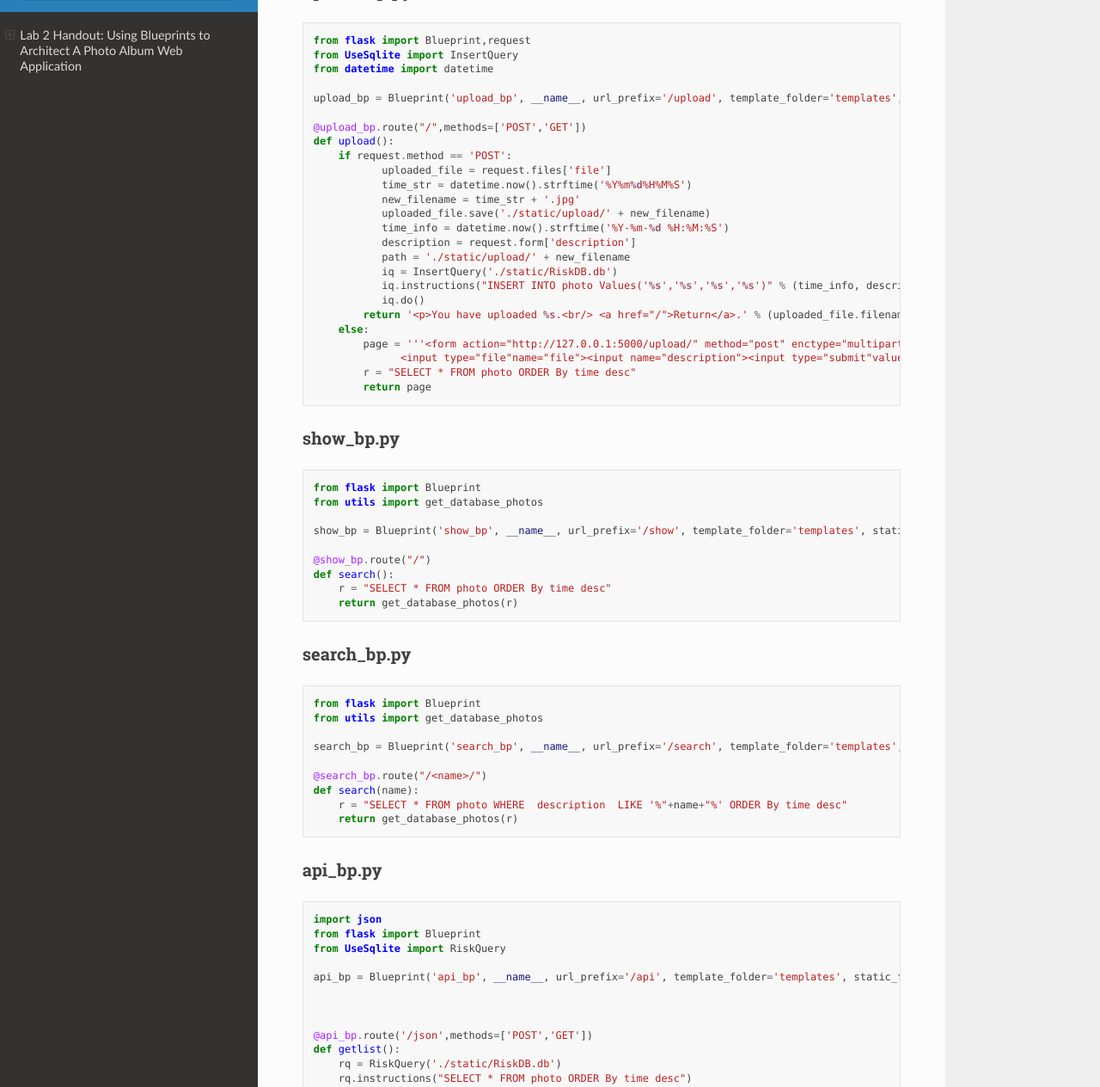
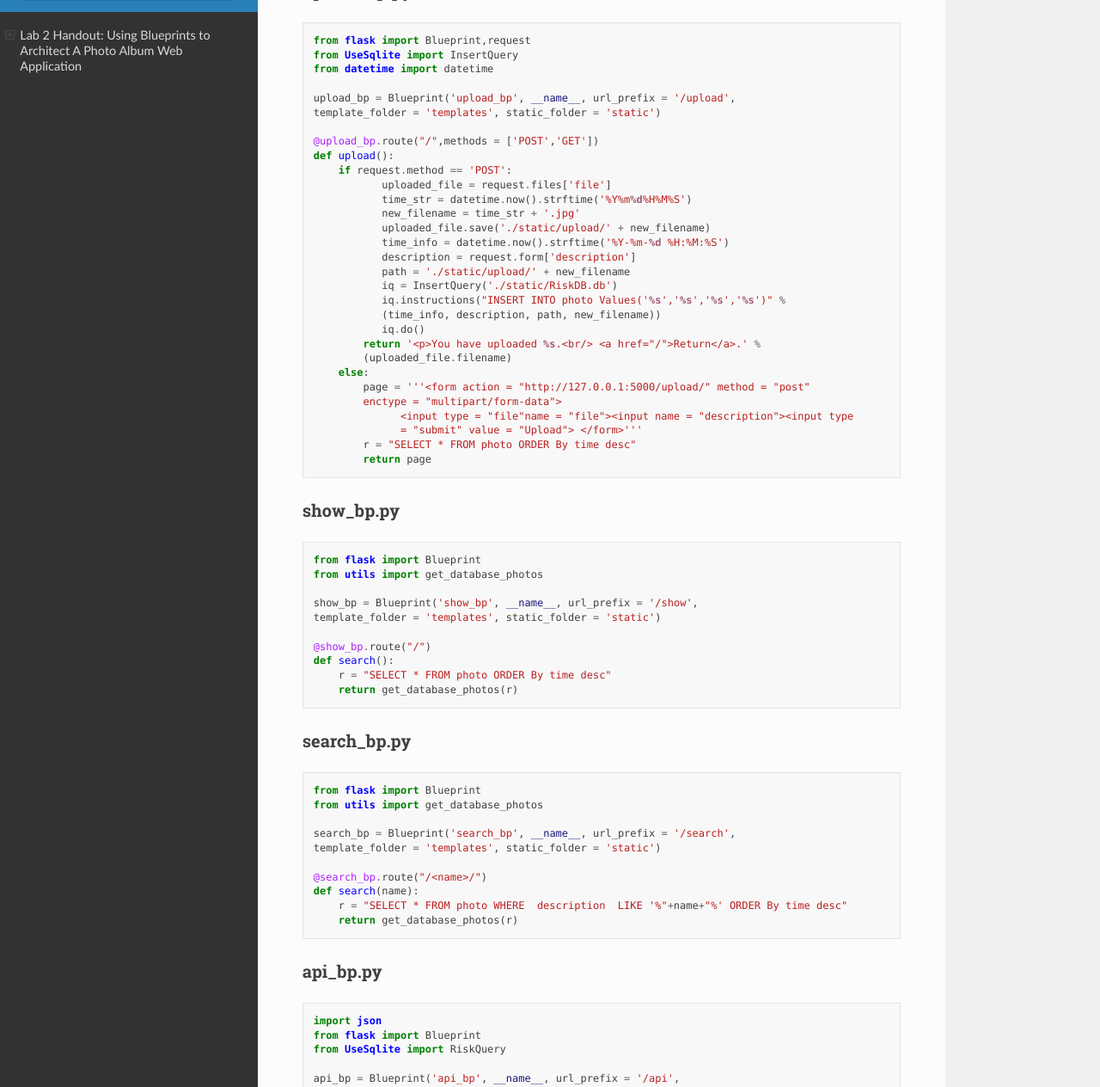
Before and after one commit to AmberLYX/Lab2.1.0, a Sphinx documentation site: the page built from docs/source/index.rst, in a window 1280 px wide and 1400 px high, scrolled down 1384 px, cut to the strip 136-1400 px from the top of the window. Shown: the whole strip at 86% size. Built offline with Sphinx 7.4.7 and the Read the Docs theme 2.0.0, drawn with Linux system fonts in a browser that asks for light colours.

```diff
--- a/docs/source/index.rst
+++ b/docs/source/index.rst
@@ -14,22 +14,21 @@ Introduction
 [吴佩媛]- 201931990410 - 29723741292@qq.com
 
 
+- 下载Photo String的源代码并运行。
 
-+ 下载Photo String的源代码并运行。
+- 绘制以下蓝图：upload_bp, show_bp, search_bp, and api_bp
 
-+ 绘制以下蓝图：upload_bp, show_bp, search_bp, and api_bp
+- 将上述蓝图注册到web应用程序。
 
-+ 将上述蓝图注册到web应用程序。
+- upload_bp允许上传新照片，关联的路由为/upload。
 
-+ upload_bp允许上传新照片，关联的路由为/upload。
+- show_bp允许按时间顺序显示所有照片及其描述,关联的路由为/show。
 
-+ show_bp允许按时间顺序显示所有照片及其描述,关联的路由为/show。
+- search_bp允许根据照片描述过滤照片，关联的路由为/search/query-string（返回描述与查询字符串匹配的照片作为搜索结果）。
 
-+ search_bp允许根据照片描述过滤照片，关联的路由为/search/query-string（返回描述与查询字符串匹配的照片作为搜索结果）。
+- api_bp允许从命令行获取JSON格式的所有照片信息，关联的路由是/api/json（返回的json字符串必须包含每张照片的照片ID、上载日期、照片大小（KB）和照片描述）。
 
-+ api_bp允许从命令行获取JSON格式的所有照片信息，关联的路由是/api/json（返回的json字符串必须包含每张照片的照片ID、上载日期、照片大小（KB）和照片描述）。
-
-+ 添加新功能
+- 添加新功能
 
 
 Materials and Methods
@@ -68,9 +67,10 @@ upload_bp.py
    from UseSqlite import InsertQuery
    from datetime import datetime
 
-   upload_bp = Blueprint('upload_bp', __name__, url_prefix='/upload', template_folder='templates', static_folder='static')
+   upload_bp = Blueprint('upload_bp', __name__, url_prefix = '/upload',
+   template_folder = 'templates', static_folder = 'static')
 
-   @upload_bp.route("/",methods=['POST','GET'])
+   @upload_bp.route("/",methods = ['POST','GET'])
    def upload():
        if request.method == 'POST':
               uploaded_file = request.files['file']
@@ -81,12 +81,16 @@ upload_bp.py
               description = request.form['description']
               path = './static/upload/' + new_filename
               iq = InsertQuery('./static/RiskDB.db')
-              iq.instructions("INSERT INTO photo Values('%s','%s','%s','%s')" % (time_info, description, path, new_filename))
+              iq.instructions("INSERT INTO photo Values('%s','%s','%s','%s')" %
+              (time_info, description, path, new_filename))
               iq.do()
-           return '<p>You have uploaded %s.<br/> <a href="/">Return</a>.' % (uploaded_file.filename)
+           return '<p>You have uploaded %s.<br/> <a href="/">Return</a>.' %
+           (uploaded_file.filename)
        else:
-           page = '''<form action="http://127.0.0.1:5000/upload/" method="post" enctype="multipart/form-data">
-                 <input type="file"name="file"><input name="description"><input type="submit"value="Upload"></form>'''
+           page = '''<form action = "http://127.0.0.1:5000/upload/" method = "post"
+           enctype = "multipart/form-data">
+                 <input type = "file"name = "file"><input name = "description"><input type
+                 = "submit" value = "Upload"> </form>'''
            r = "SELECT * FROM photo ORDER By time desc"
            return page
 
@@ -99,7 +103,8 @@ show_bp.py
    from flask import Blueprint
    from utils import get_database_photos
 
-   show_bp = Blueprint('show_bp', __name__, url_prefix='/show', template_folder='templates', static_folder='static')
+   show_bp = Blueprint('show_bp', __name__, url_prefix = '/show',
+   template_folder = 'templates', static_folder = 'static')
 
    @show_bp.route("/")
    def search():
@@ -115,7 +120,8 @@ search_bp.py
    from flask import Blueprint
    from utils import get_database_photos
 
-   search_bp = Blueprint('search_bp', __name__, url_prefix='/search', template_folder='templates', static_folder='static')
+   search_bp = Blueprint('search_bp', __name__, url_prefix = '/search',
+   template_folder = 'templates', static_folder = 'static')
 
    @search_bp.route("/<name>/")
    def search(name):
@@ -130,7 +136,8 @@ api_bp.py
    from flask import Blueprint
    from UseSqlite import RiskQuery
 
-   api_bp = Blueprint('api_bp', __name__, url_prefix='/api', template_folder='templates', static_folder='static')
+   api_bp = Blueprint('api_bp', __name__, url_prefix = '/api',
+   template_folder = 'templates',static_folder='static')
 
 
 
```
